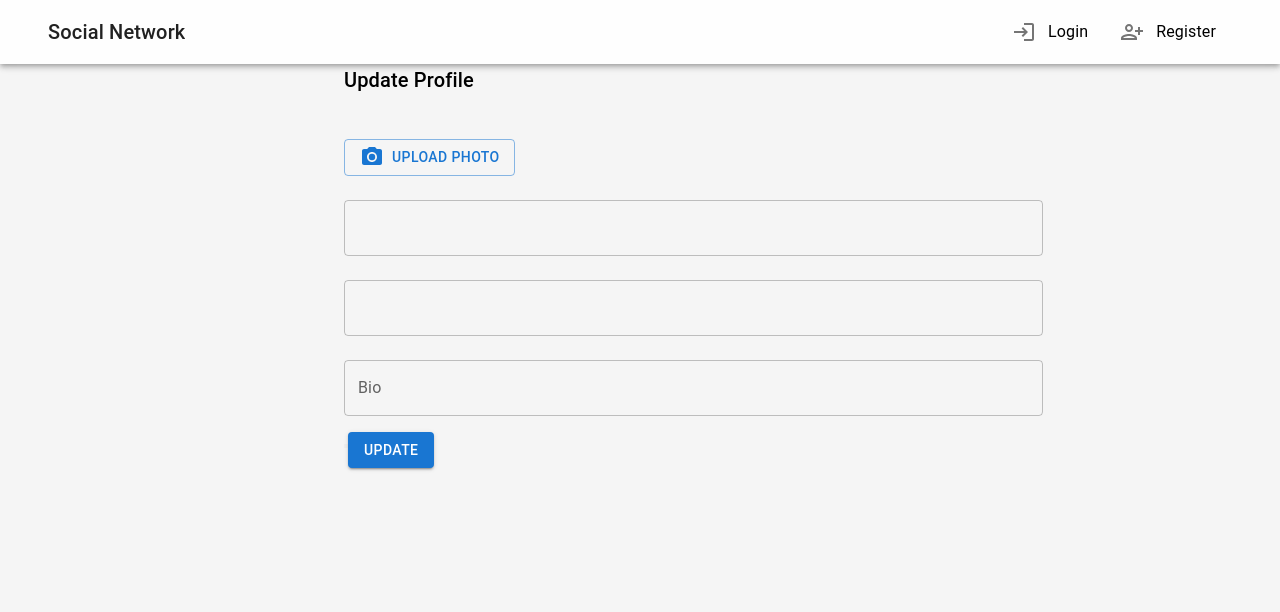
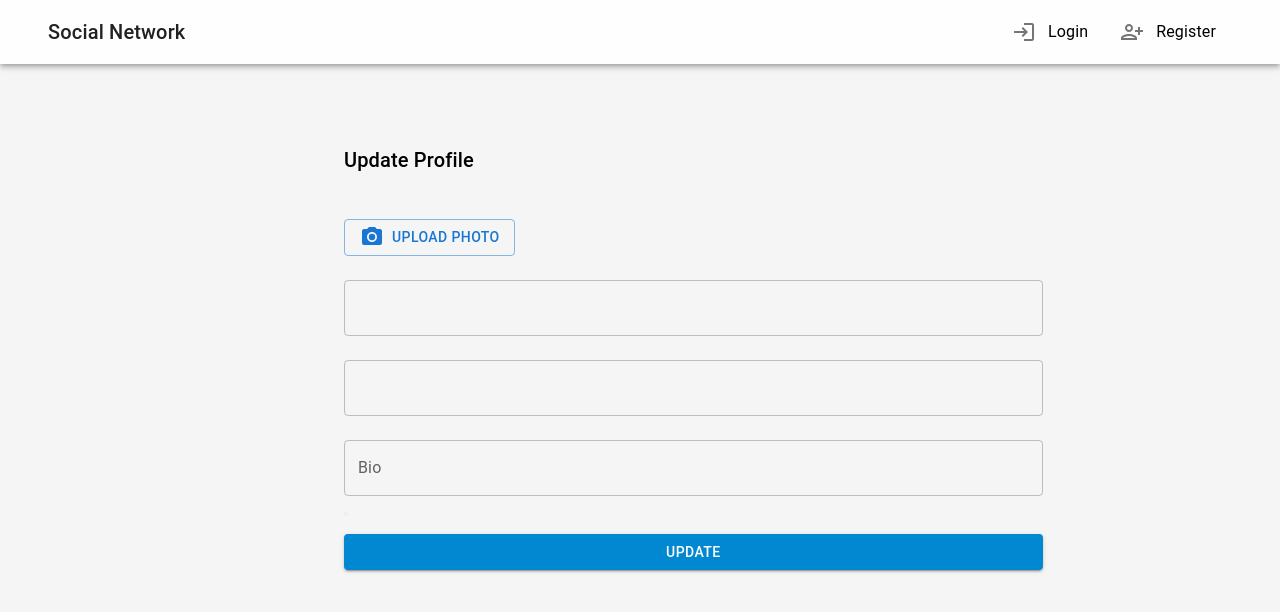
Before and after one commit to capo33/social-app, a React (Create React App) app in the folder frontend/: page /update-profile in a window 1280 px wide. Shown: the top 612 px of the page. Built offline with nearby package versions, Linux system fonts and the light colour scheme.

Commit message:
update profile components

```diff
--- a/frontend/src/pages/User/UpdateProfile.tsx
+++ b/frontend/src/pages/User/UpdateProfile.tsx
@@ -1,28 +1,30 @@
 import React, { useState, useEffect } from "react";
 import { toast } from "react-hot-toast";
 import { useNavigate } from "react-router-dom";
+// Material UI
 import {
   Box,
   Button,
-  Card,
   Container,
   Grid,
   TextField,
   Typography,
-  Stack,
-  IconButton,
 } from "@mui/material";
+
+// Material UI Icons
 import CameraAltIcon from "@mui/icons-material/CameraAlt";
 
-import Cloudinary from "../../cloudinary/Cloudinary";
-import { useAppSelector, useAppDispatch } from "../../redux/app/store";
 import {
   updateUserProfile,
   userProfile,
 } from "../../redux/fetures/User/userSlice";
+import Cloudinary from "../../cloudinary/Cloudinary";
 import { IUpdateUser } from "../../interfaces/UserInterface";
+import { useAppSelector, useAppDispatch } from "../../redux/app/store";
+
 const UpdateProfile = () => {
   const { user } = useAppSelector((state) => state.auth);
+  const { user: me } = useAppSelector((state) => state.user);
 
   const [formData, setFormData] = useState<IUpdateUser>({
     username: user?.username ? user?.username : "",
@@ -35,7 +37,6 @@ const UpdateProfile = () => {
   const navigate = useNavigate();
 
   const token = user?.token as string;
-  const userId = user?._id as string;
 
   useEffect(() => {
     if (token) {
@@ -44,15 +45,15 @@ const UpdateProfile = () => {
   }, [dispatch, token]);
 
   useEffect(() => {
-    if (user) {
+    if (me) {
       setFormData({
-        username: user?.username as string,
-        email: user?.email as string,
-        bio: user?.bio as string,
-        image: user?.image as string,
+        username: me?.username as string,
+        email: me?.email as string,
+        bio: me?.bio as string,
+        image: me?.image as string,
       });
     }
-  }, [user]);
+  }, [me]);
 
   // Handle change for all input fields
   const handleChange = (
@@ -62,6 +63,7 @@ const UpdateProfile = () => {
     setFormData({ ...formData, [name]: value });
   };
 
+  // Submit form
   const handleSubmit = async (e: React.FocusEvent<HTMLFormElement>) => {
     e.preventDefault();
 
@@ -70,15 +72,15 @@ const UpdateProfile = () => {
         formData,
         token,
         toast,
+        navigate,
       })
     );
   };
 
   return (
-    <Container>
-      <>
+    <Container maxWidth={"lg"}>
       <Box
-          sx={{ mb: 5 }}
+        sx={{ my: 10 }}
         component={"form"}
         noValidate
         onSubmit={handleSubmit}
@@ -89,19 +91,12 @@ const UpdateProfile = () => {
             <Box>
               <Grid container spacing={3}>
                 <Grid item sm={12}>
-                    <img
-                      src={formData?.image}
-                      alt=''
-                      style={{ width: "30%" }}
-                    />
+                  <img src={formData?.image} alt='' style={{ width: "30%" }} />
                 </Grid>
                 <Grid item xs={12}>
                   <Button component='label' variant='outlined'>
                     {/* Upload image to cloudinary */}
-                      <Cloudinary
-                        setFormData={setFormData}
-                        formData={formData}
-                      />
+                    <Cloudinary setFormData={setFormData} formData={formData} />
                     <CameraAltIcon sx={{ mr: 1 }} /> Upload Photo
                   </Button>
                 </Grid>
@@ -145,14 +140,14 @@ const UpdateProfile = () => {
         </Box>
         <Button
           variant='contained'
-            color='primary'
+          color='info'
+          fullWidth
           sx={{ mt: 2 }}
           type='submit'
         >
           Update
         </Button>
       </Box>
-      </>
     </Container>
   );
 };
--- a/frontend/src/redux/fetures/User/userSlice.ts
+++ b/frontend/src/redux/fetures/User/userSlice.ts
@@ -1,3 +1,4 @@
+import { NavigateFunction } from "react-router-dom";
 import { createSlice, createAsyncThunk } from "@reduxjs/toolkit";
 
 import userServices from "./userService";
@@ -32,12 +33,19 @@ export const updateUserProfile = createAsyncThunk(
       formData,
       token,
       toast,
-    }: { formData: IUpdateUser; token: string; toast: any },
+      navigate,
+    }: {
+      formData: IUpdateUser;
+      token: string;
+      toast: any;
+      navigate: NavigateFunction;
+    },
     { rejectWithValue }
   ) => {
     try {
       const response = await userServices.updateUserProfile(formData, token);
       toast(response.message, { type: "success" });
+      navigate("/profile");
       return response;
     } catch (error: unknown | any) {
       const message =
```
Lines whose indentation alone changed are shown as unchanged.
